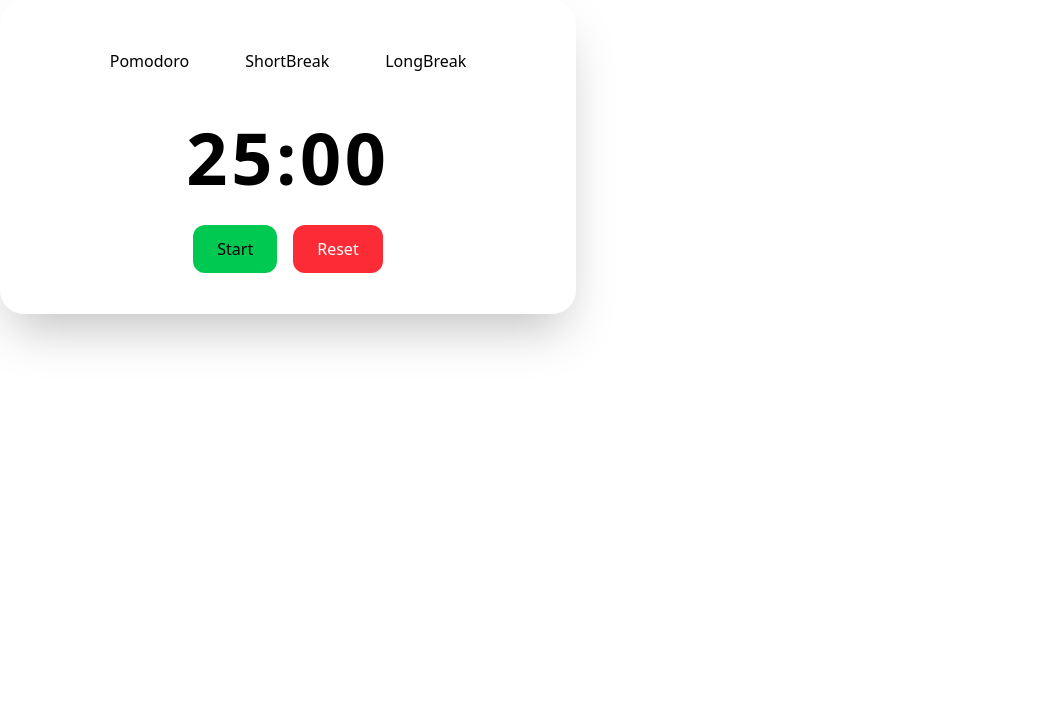
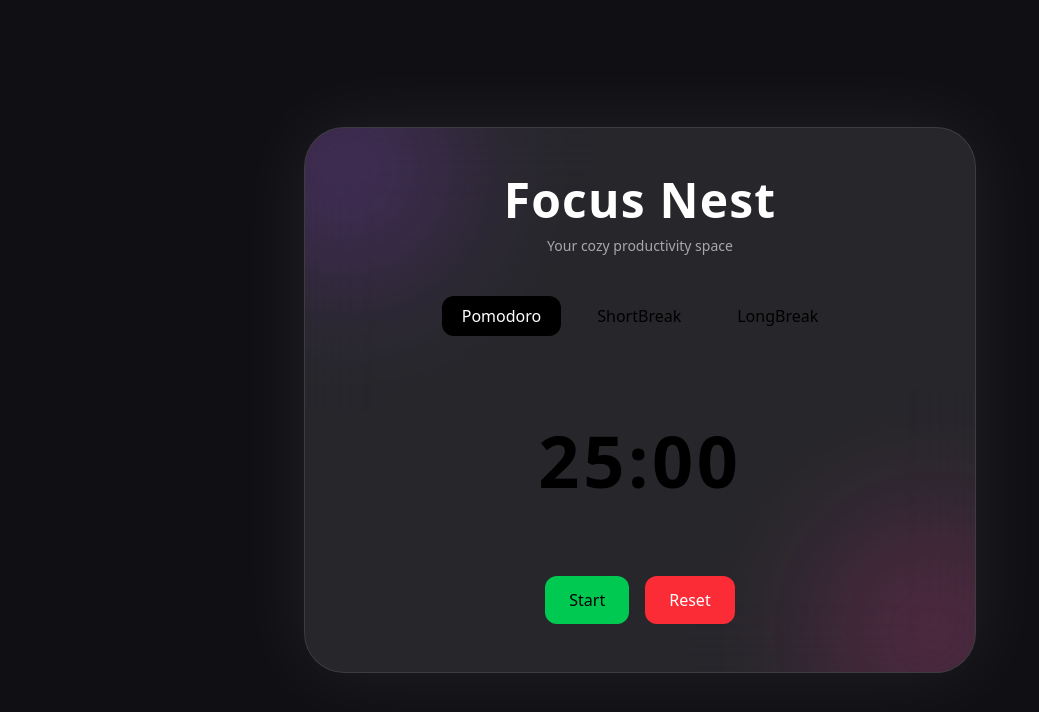
Before and after one commit to Abhavya28/focus-nest, a Next.js app: page / in a window 1280 px wide. Shown: the top 712 px of the page, without its empty margins (0-1039 px from the left). Built offline with nearby package versions, Linux system fonts and the light colour scheme.

Commit message:
UI updated

```diff
--- a/src/app/page.tsx
+++ b/src/app/page.tsx
@@ -2,8 +2,10 @@ import PomodoroTimer from "../components/pomodoroTimer";
 
 export default function Home() {
   return (
-    <div>
+    <main className="min-h-screen bg-[#0f0f14] flex items-center justify-center px-4">
+
       <PomodoroTimer />
-    </div>
+
+    </main>
   );
 }
--- a/src/components/modeSwitcher.tsx
+++ b/src/components/modeSwitcher.tsx
@@ -31,8 +31,8 @@ const ModeSwitcher = ({
                         className={`
                             px-5 py-2 rounded-xl capitalize transition
                             ${mode === item
-                                ? "bg-white text-black"
-                                : "bg-white/10 text-red"}
+                                ? "bg-black text-white"
+                                : "text-black"}
                         `}
                     >
                         {item}
--- a/src/components/pomodoroTimer.tsx
+++ b/src/components/pomodoroTimer.tsx
@@ -19,15 +19,12 @@ const TIMER_MODES = {
 const PomodoroTimer = () => {
 
     const [mode, setMode] = useState<Mode>("pomodoro");
-
-    const [time, setTime] = useState(
-        TIMER_MODES.pomodoro
-    );
-
-    const [isRunning, setIsRunning] =
-        useState(false);
+    const [time, setTime] = useState(TIMER_MODES.pomodoro);
+    const [isRunning, setIsRunning] = useState(false);
+    const [completed, setCompleted] = useState(false);
 
     const handleStart = () => {
+        setCompleted(false);
         setIsRunning(true);
     };
 
@@ -36,20 +33,25 @@ const PomodoroTimer = () => {
     };
 
     const handleReset = () => {
+        setCompleted(false);
         setIsRunning(false);
         setTime(TIMER_MODES[mode]);
     };
 
     const handleModeChange = (newMode: Mode) => {
+        setCompleted(false);
         setMode(newMode);
         setTime(TIMER_MODES[newMode]);
         setIsRunning(false);
     };
 
     useEffect(() => {
+        if (time === 0 && isRunning) {
+            setIsRunning(false);
+            setCompleted(true);
+        }
 
         let interval: NodeJS.Timeout;
-
         if (isRunning && time > 0) {
             interval = setInterval(() => {
                 setTime((prev) => prev - 1);
@@ -61,15 +63,34 @@ const PomodoroTimer = () => {
     }, [isRunning, time]);
 
     return (
-        <div className="w-full max-w-xl p-10 rounded-3xl bg-white/10 backdrop-blur-md border border-white/10 shadow-2xl flex flex-col items-center">
+        <div className="relative w-full max-w-2xl overflow-hidden rounded-[40px] border border-white/10 bg-white/10 backdrop-blur-2xl shadow-[0_0_80px_rgba(255,255,255,0.08)] px-10 py-12 flex flex-col items-center">
+
+            <div className="absolute -top-20 -left-20 w-60 h-60 bg-purple-500/20 blur-3xl rounded-full" />
+
+            <div className="absolute -bottom-20 -right-20 w-60 h-60 bg-pink-500/20 blur-3xl rounded-full" />
+
+            <div className="relative z-10 w-full flex flex-col items-center">
+
+                <div className="mb-10 text-center">
+                    <h1 className="text-5xl font-bold text-white tracking-wide">
+                        Focus Nest
+                    </h1>
+
+                    <p className="text-white/60 mt-3 text-sm">
+                        Your cozy productivity space
+                    </p>
+                </div>
+
                 <ModeSwitcher
                     mode={mode}
                     setMode={handleModeChange}
                 />
 
-            <Timer
-                time={time}
-            />
+                <div className="my-12">
+
+                    <Timer time={time} />
+
+                </div>
 
                 <Controls
                     isRunning={isRunning}
@@ -77,6 +98,24 @@ const PomodoroTimer = () => {
                     onPause={handlePause}
                     onReset={handleReset}
                 />
+
+                {
+                    completed && (
+                        <div className="mt-8 px-6 py-3 rounded-2xl bg-white/10 border border-white/10">
+
+                            <p className="text-white text-sm tracking-wide">
+                                {
+                                    mode === "pomodoro"
+                                        ? "Focus Session Completed"
+                                        : "Break Completed"
+                                }
+                            </p>
+
+                        </div>
+                    )
+                }
+
+            </div>
         </div>
     );
 };
```
Lines whose indentation alone changed are shown as unchanged.
